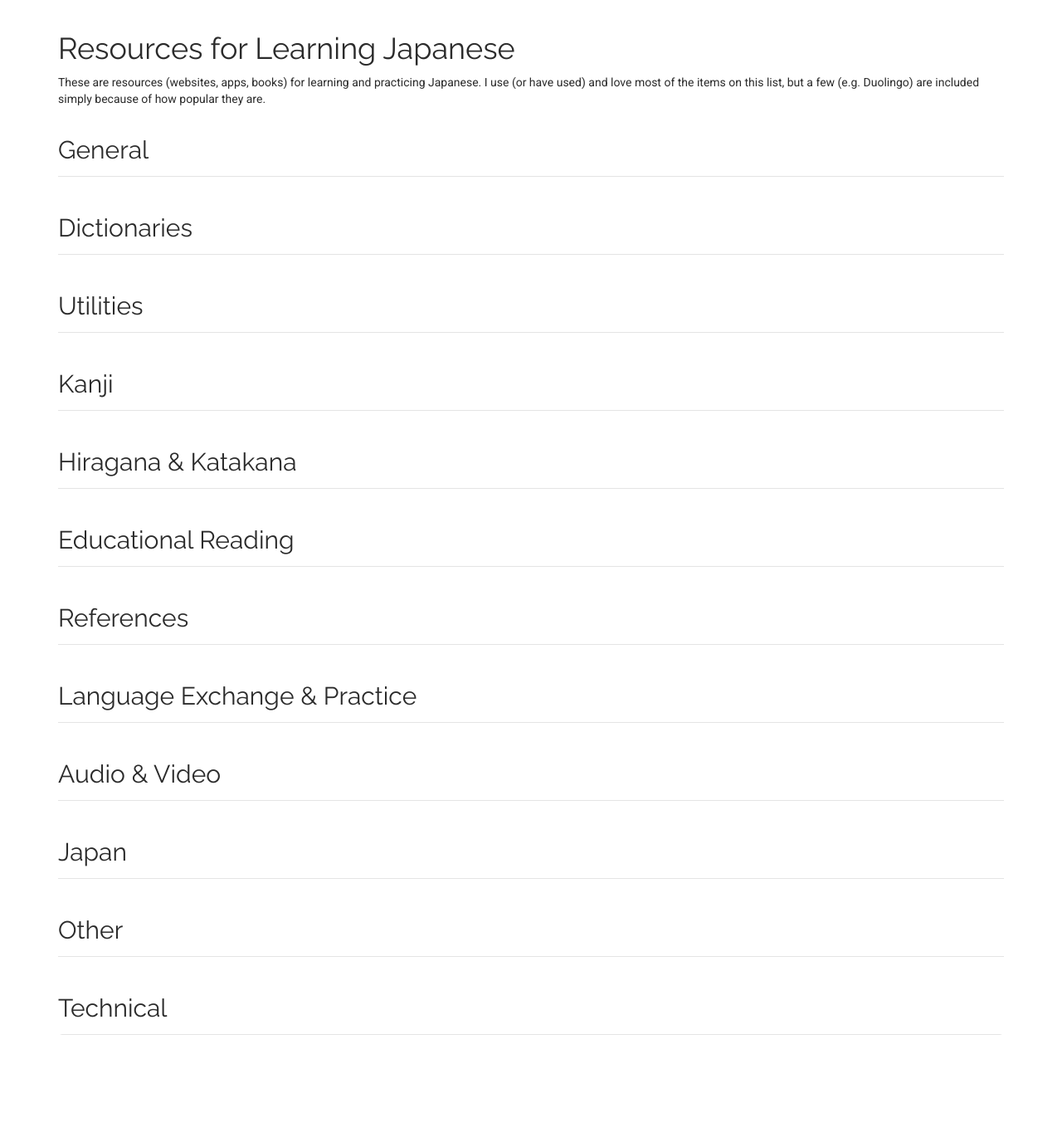
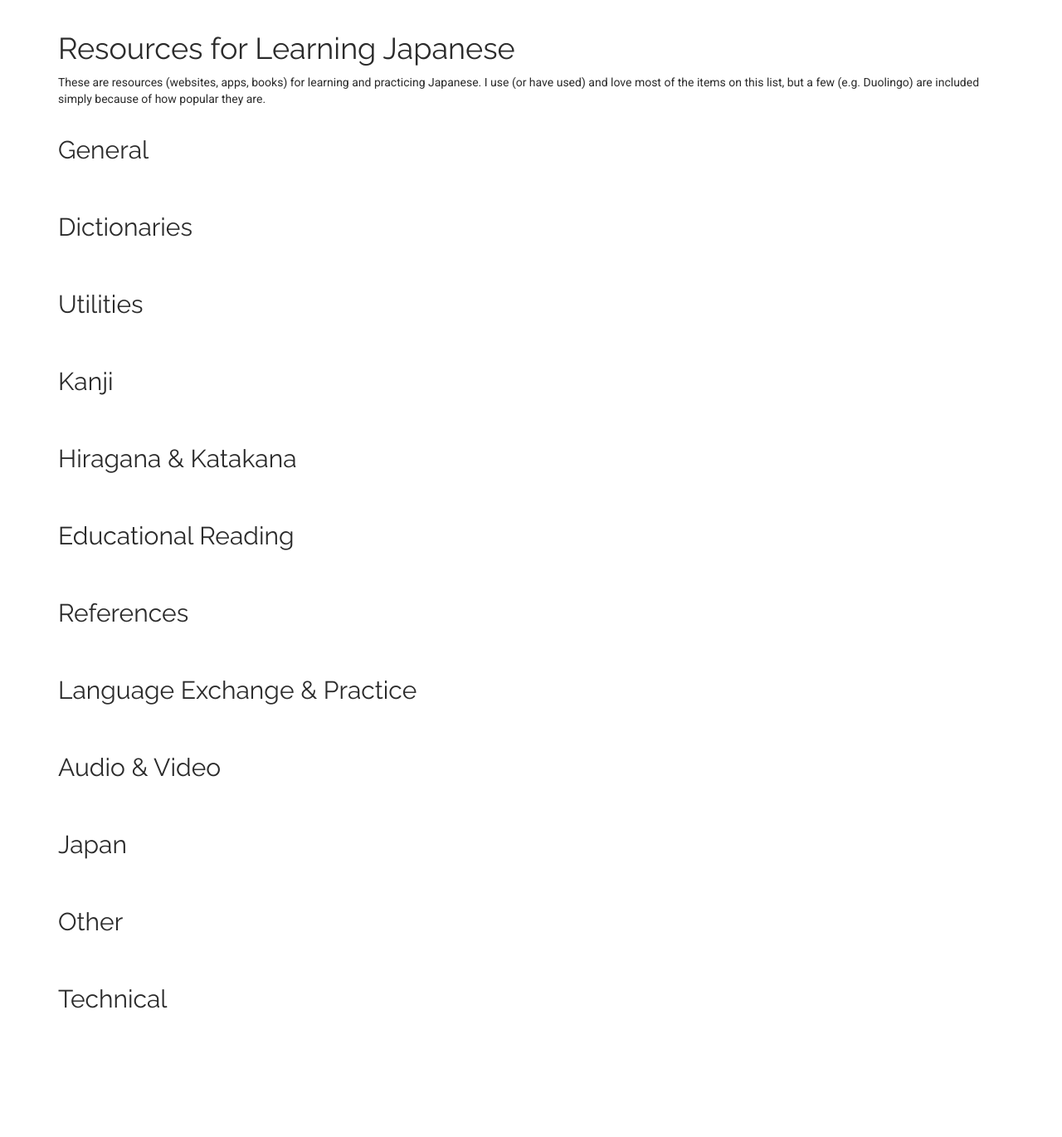
Before and after one commit to hologramber/Kairozu-Production, a Django app: page /sandbox/resources/ in a window 1280 px wide. Shown: the part 51-1421 px from the top of the page at 83% size. Before the commit the page ends 1298 px from the top, so only its background shows below. Run offline with Django 3.2, Linux system fonts and the light colour scheme; the visitor is signed in with stand-in values (Sample User, id 1); data that the repository does not hold is empty; parts of the project's set-up code (start-up, migrations or seed data) failed here and were passed over; some libraries are stand-ins or nearby versions.

Commit message:
faded white div 10

```diff
--- a/news/templates/news/knownissues.html
+++ b/news/templates/news/knownissues.html
@@ -14,9 +14,9 @@
 					<h1>Known Kairozu Issues</h1>
                     <p>A list of known issues, bugs, glitches, errors, woes, design troubles, and other unfortunate events. Planned features and reminders are also included.</p>
 
-                    <div class="s-20"></div>
+                    <div class="s-5"></div>
                     <div class="table-responsive">
-                        <table class="rlist">
+                        <table class="vocablist">
                             <thead>
                                 <tr>
                                     <th width="5%">Priority</th>
--- a/sandbox/templates/sandbox/resources.html
+++ b/sandbox/templates/sandbox/resources.html
@@ -17,7 +17,7 @@
                         <table class="rlist">
                             <tbody>
 
-                                <tr><td class="resourceheader" colspan="3"><h2>General</h2></td></tr>
+                                <tr style="border-bottom: none;"><td class="resourceheader" colspan="3"><h2>General</h2></td></tr>
                                 {% for resource in general %}
                                     <tr>
                                         <td width="18%"><a href="{{ resource.url_one }}">{{ resource.name }}</a></td>
@@ -36,7 +36,7 @@
                                     </tr>
                                 {% endfor %}
 
-                                <tr><td class="resourceheader" colspan="3"><br /><h2>Dictionaries</h2></td></tr>
+                                <tr style="border-bottom: none;"><td class="resourceheader" colspan="3"><br /><h2>Dictionaries</h2></td></tr>
                                 {% for resource in dictionary %}
                                     <tr>
                                         <td width="18%"><a href="{{ resource.url_one }}">{{ resource.name }}</a></td>
@@ -55,7 +55,7 @@
                                     </tr>
                                 {% endfor %}
 
-                                <tr><td class="resourceheader" colspan="3"><br /><h2>Utilities</h2></td></tr>
+                                <tr style="border-bottom: none;"><td class="resourceheader" colspan="3"><br /><h2>Utilities</h2></td></tr>
                                 {% for resource in edutility %}
                                     <tr>
                                         <td width="18%"><a href="{{ resource.url_one }}">{{ resource.name }}</a></td>
@@ -75,7 +75,7 @@
                                 {% endfor %}
 
 
-                                <tr><td class="resourceheader" colspan="3"><br /><h2>Kanji</h2></td></tr>
+                                <tr style="border-bottom: none;"><td class="resourceheader" colspan="3"><br /><h2>Kanji</h2></td></tr>
                                 {% for resource in kanji %}
                                     <tr>
                                         <td width="18%"><a href="{{ resource.url_one }}">{{ resource.name }}</a></td>
@@ -94,7 +94,7 @@
                                     </tr>
                                 {% endfor %}
 
-                                <tr><td class="resourceheader" colspan="3"><br /><h2>Hiragana & Katakana</h2></td></tr>
+                                <tr style="border-bottom: none;"><td class="resourceheader" colspan="3"><br /><h2>Hiragana & Katakana</h2></td></tr>
                                 {% for resource in kana %}
                                     <tr>
                                         <td width="18%"><a href="{{ resource.url_one }}">{{ resource.name }}</a></td>
@@ -113,7 +113,7 @@
                                     </tr>
                                 {% endfor %}
 
-                                <tr><td class="resourceheader" colspan="3"><br /><h2>Educational Reading</h2></td></tr>
+                                <tr style="border-bottom: none;"><td class="resourceheader" colspan="3"><br /><h2>Educational Reading</h2></td></tr>
                                 {% for resource in edureading %}
                                     <tr>
                                         <td width="18%"><a href="{{ resource.url_one }}">{{ resource.name }}</a></td>
@@ -132,7 +132,7 @@
                                     </tr>
                                 {% endfor %}
 
-                                <tr><td class="resourceheader" colspan="3"><br /><h2>References</h2></td></tr>
+                                <tr style="border-bottom: none;"><td class="resourceheader" colspan="3"><br /><h2>References</h2></td></tr>
                                 {% for resource in reference %}
                                     <tr>
                                         <td width="18%"><a href="{{ resource.url_one }}">{{ resource.name }}</a></td>
@@ -151,7 +151,7 @@
                                     </tr>
                                 {% endfor %}
 
-                                <tr><td class="resourceheader" colspan="3"><br /><h2>Language Exchange & Practice</h2></td></tr>
+                                <tr style="border-bottom: none;"><td class="resourceheader" colspan="3"><br /><h2>Language Exchange & Practice</h2></td></tr>
                                 {% for resource in exchange %}
                                     <tr>
                                         <td width="18%"><a href="{{ resource.url_one }}">{{ resource.name }}</a></td>
@@ -170,7 +170,7 @@
                                     </tr>
                                 {% endfor %}
 
-                                <tr><td class="resourceheader" colspan="3"><br /><h2>Audio & Video</h2></td></tr>
+                                <tr style="border-bottom: none;"><td class="resourceheader" colspan="3"><br /><h2>Audio & Video</h2></td></tr>
                                 {% for resource in video %}
                                     <tr>
                                         <td width="18%"><a href="{{ resource.url_one }}">{{ resource.name }}</a></td>
@@ -189,7 +189,7 @@
                                     </tr>
                                 {% endfor %}
 
-                                <tr><td class="resourceheader" colspan="3"><br /><h2>Japan</h2></td></tr>
+                                <tr style="border-bottom: none;"><td class="resourceheader" colspan="3"><br /><h2>Japan</h2></td></tr>
                                 {% for resource in japan %}
                                     <tr>
                                         <td width="18%"><a href="{{ resource.url_one }}">{{ resource.name }}</a></td>
@@ -208,7 +208,7 @@
                                     </tr>
                                 {% endfor %}
 
-                                <tr><td class="resourceheader" colspan="3"><br /><h2>Other</h2></td></tr>
+                                <tr style="border-bottom: none;"><td class="resourceheader" colspan="3"><br /><h2>Other</h2></td></tr>
                                 {% for resource in other %}
                                     <tr>
                                         <td width="18%"><a href="{{ resource.url_one }}">{{ resource.name }}</a></td>
@@ -227,7 +227,7 @@
                                     </tr>
                                 {% endfor %}
 
-                                <tr><td class="resourceheader" colspan="3"><br /><h2>Technical</h2></td></tr>
+                                <tr style="border-bottom: none;"><td class="resourceheader" colspan="3"><br /><h2>Technical</h2></td></tr>
                                 {% for resource in technical %}
                                     <tr>
                                         <td width="18%"><a href="{{ resource.url_one }}">{{ resource.name }}</a></td>
@@ -251,7 +251,7 @@
                     </div>
                 </div>  <!-- /.col-lg-12 -->
             </div>  <!-- /.row -->
-
+        <div class="s-100"></div>
     </div>  <!--/.container .container-kairozu-->
 </div>  <!--/#page-content-wrapper-->
 
--- a/static/css/kairozu.css
+++ b/static/css/kairozu.css
@@ -330,6 +324,7 @@ table.gpt > tbody > tr > td.blankline { line-height: 5px; }
 .rlist > tbody td { padding: 5px; }
 .rlist > tbody td.resourceheader { padding: 5px 0; }
 .rlist > tbody tr { border-bottom: 1px solid #bcbcbc66; }
+.rlist > tbody tr:last-child { border-bottom: none; }
 
 .freq_arrow { width: 100%; }
 .freq_line {
```
Also changed, not shown: other parts of static/css/kairozu.css (+14 -25 lines).
